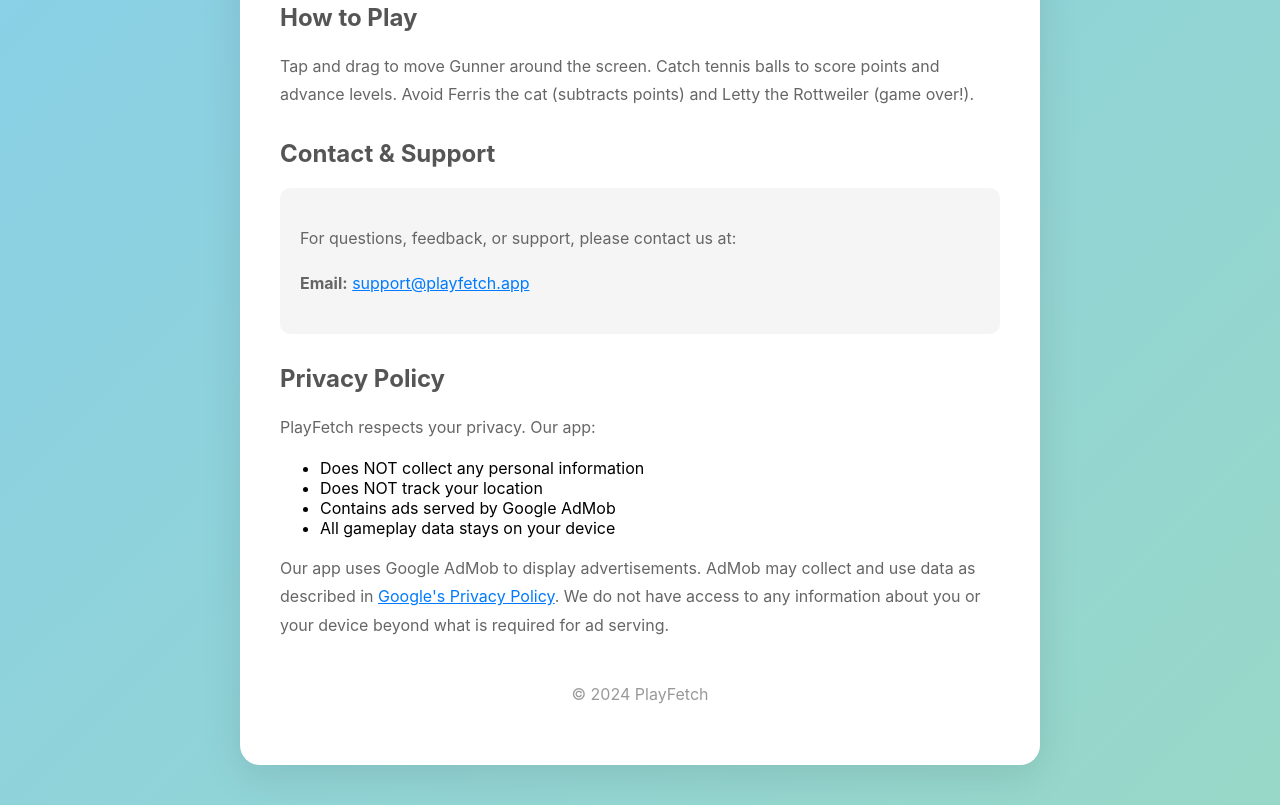
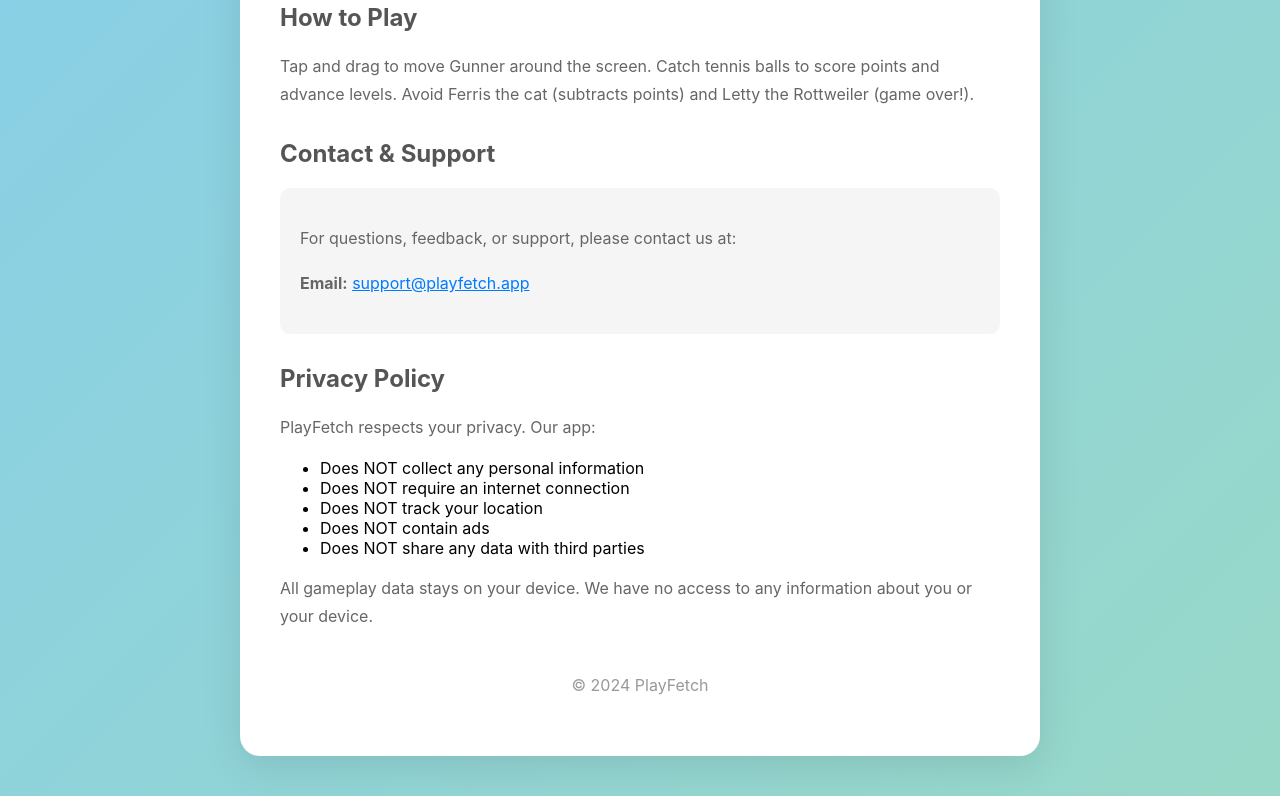
Before and after one commit to Gunnieshark/PlayFetch, a plain HTML site: page docs/index.html in a window 1280 px wide. Shown: the part 392-1197 px from the top of the page. Drawn offline with Linux system fonts and the light colour scheme.

Commit message:
Revert privacy policy - remove ads disclosure

```diff
--- a/docs/index.html
+++ b/docs/index.html
@@ -68,11 +68,12 @@
         <p>PlayFetch respects your privacy. Our app:</p>
         <ul>
             <li>Does NOT collect any personal information</li>
+            <li>Does NOT require an internet connection</li>
             <li>Does NOT track your location</li>
-            <li>Contains ads served by Google AdMob</li>
-            <li>All gameplay data stays on your device</li>
+            <li>Does NOT contain ads</li>
+            <li>Does NOT share any data with third parties</li>
         </ul>
-        <p>Our app uses Google AdMob to display advertisements. AdMob may collect and use data as described in <a href="https://policies.google.com/privacy">Google's Privacy Policy</a>. We do not have access to any information about you or your device beyond what is required for ad serving.</p>
+        <p>All gameplay data stays on your device. We have no access to any information about you or your device.</p>
 
         <p style="text-align: center; margin-top: 40px; color: #999;">© 2024 PlayFetch</p>
     </div>
```
